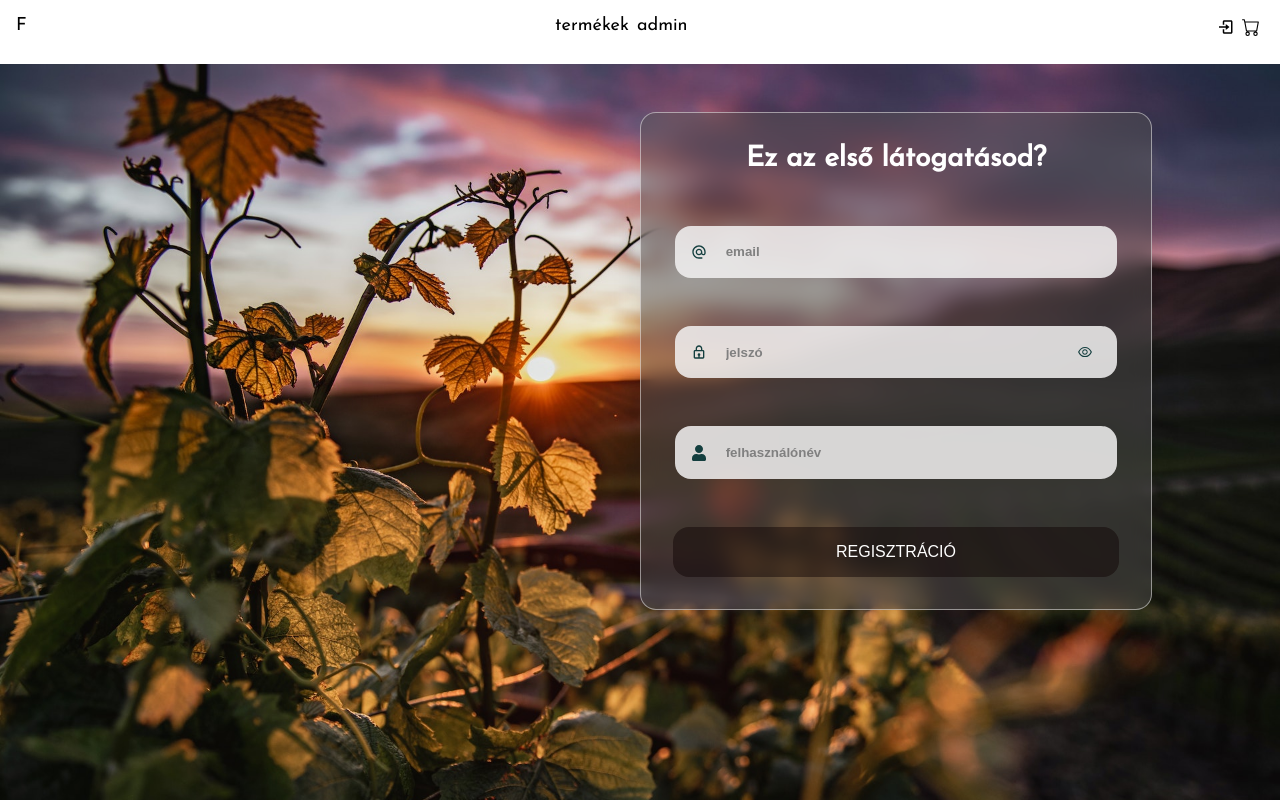
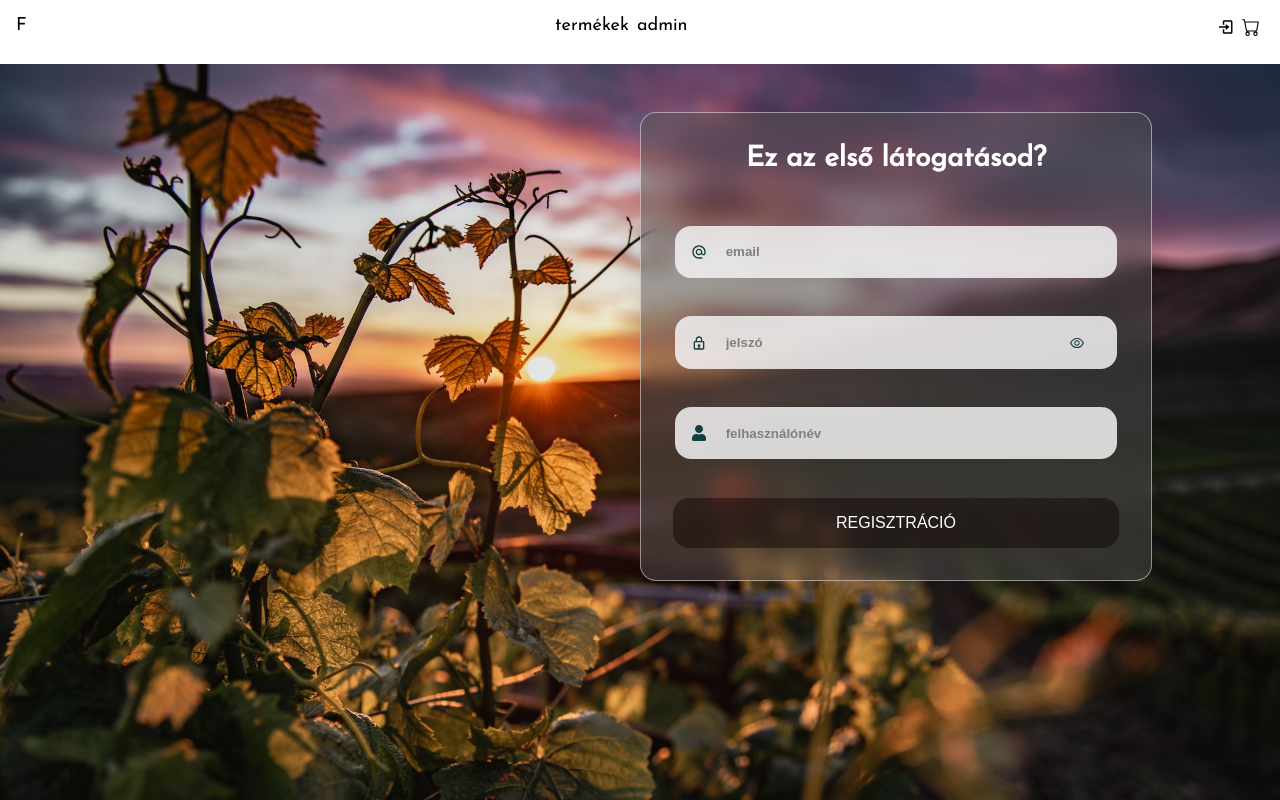
Before and after one commit to Zsofi24/webshop-project-react-nodejs, a React (Create React App) app in the folder frontend/: page /regisztracio in a window 1280 px wide. Built offline with nearby package versions, Linux system fonts and the light colour scheme; no server answers; a web font is replaced by a local one.

Commit message:
style: authForm change colors more visible

```diff
--- a/frontend/src/assets/css/main.css
+++ b/frontend/src/assets/css/main.css
@@ -195,8 +195,9 @@ input[type=checkbox] {
   margin: 1em 0;
 }
 .form-container .input-container__message {
-  min-height: 1.5rem;
-  margin: 0.5em;
+  margin: 0.6em 0;
+  padding: 0.4em 1em;
+  border-radius: 16px;
 }
 .form-container .input-container__message svg {
   vertical-align: text-bottom;
@@ -216,8 +217,8 @@ input[type=checkbox] {
 }
 .auth-form fieldset:has(> input:focus) {
   box-shadow: 1px 1px 25px rgba(31, 30, 30, 0.967);
-  background-color: rgb(239, 238, 238);
-  border: 4px solid rgba(16, 4, 4, 0.778);
+  background-color: rgb(252, 249, 249);
+  outline: 4px solid rgba(16, 4, 4, 0.778);
 }
 .auth-form fieldset span {
   text-align: center;
@@ -271,6 +272,7 @@ input[type=checkbox] {
   color: rgb(114, 8, 8);
   font-weight: bold;
   text-shadow: 0px 0px 10px rgba(250, 250, 250, 0.927);
+  background-color: rgba(241, 241, 241, 0.4588235294);
 }
 
 .order-form-wrapper {
--- a/frontend/src/assets/scss/components/_authForm.scss
+++ b/frontend/src/assets/scss/components/_authForm.scss
@@ -87,8 +87,10 @@
         margin: 1em 0;
 
         &__message {
-            min-height: 1.5rem;
-            margin: 0.5em;
+            // min-height: 1.5rem;
+            margin: 0.6em 0;
+            padding: 0.4em 1em;
+            border-radius: 16px;
 
             svg {
                 vertical-align: text-bottom;
@@ -113,8 +115,8 @@
 
         &:has(> input:focus) {
             box-shadow: 1px 1px 25px rgba(31, 30, 30, 0.967);
-            background-color: rgb(239, 238, 238);
-            border: 4px solid rgba(16, 4, 4, 0.778);
+            background-color: rgb(252, 249, 249);
+            outline: 4px solid rgba(16, 4, 4, 0.778);
         }
 
         span {
@@ -164,6 +166,7 @@
         color: $clr-error;
         font-weight: bold;
         text-shadow:  0px 0px 10px rgba(250, 250, 250, 0.927);
+        background-color: #f1f1f175;
     }
 
 }
--- a/frontend/src/components/RegistrationForm.js
+++ b/frontend/src/components/RegistrationForm.js
@@ -24,13 +24,13 @@ export default function RegistrationForm({formData, handleChange, submitRegistra
                             placeholder='email'
                             onChange={(e) => handleChange(e)}
                         />
+                        <span>{formData.email.valid && <GiCheckMark />}</span>
                     </fieldset>
-                    <div className={`${formData.email.valid ? "valid" : "invalid"} input-container__message`}>
+                    <div className={`${formData.email.valid ? "valid" : formData.email.value ? "invalid" : ""} input-container__message`}>
                         {(!formData.email.valid && !formData.email.value)
                             ? ""
-                            : formData.email.valid
-                                ? <GiCheckMark />
-                                : <><AiFillExclamationCircle /> Helyes e-mail formátumot adjon meg!</>
+                            : !formData.email.valid
+                                && <><AiFillExclamationCircle /> Helyes e-mail formátumot adjon meg!</>
                           }
                     </div>
                 </div>
@@ -46,13 +46,13 @@ export default function RegistrationForm({formData, handleChange, submitRegistra
                             onChange={(e) => handleChange(e)}
                         />
                         <span onClick={() => setPasswordVisible(prev => !prev)}>{passwordVisible ? <AiOutlineEyeInvisible /> : <AiOutlineEye /> }</span>
+                        <span>{formData.password.valid && <GiCheckMark />}</span>
                     </fieldset>
-                    <div className={`${formData.password.valid ? "valid" : "invalid"} input-container__message`}>
+                    <div className={`${formData.password.valid ? "valid" : formData.password.value ? "invalid" : ""} input-container__message`}>
                         {(!formData.password.valid && !formData.password.value)
                             ? null
-                            : formData.password.valid
-                                ? <GiCheckMark />
-                                : <><AiFillExclamationCircle /> Minimum 4 karakter</>
+                            : !formData.password.valid
+                                && <><AiFillExclamationCircle /> Minimum 4 karakter</>
                           }
                     </div>
                 </div>
@@ -67,13 +67,13 @@ export default function RegistrationForm({formData, handleChange, submitRegistra
                             value={formData.username.value}
                             onChange={(e) => handleChange(e)}
                         />
+                        <span>{formData.username.valid && <GiCheckMark />}</span>
                     </fieldset>
-                    <div className={`${formData.username.valid ? "valid" : "invalid"} input-container__message`}>
+                    <div className={`${formData.username.valid ? "valid" : formData.username.value ? "invalid" : ""} input-container__message`}>
                         {(!formData.username.valid && !formData.username.value)
                             ? null
-                            : formData.username.valid
-                                ? <GiCheckMark />
-                                : <><AiFillExclamationCircle /> Minimum 2 karakter</>
+                            : !formData.username.valid
+                                && <><AiFillExclamationCircle /> Minimum 2 karakter</>
                           }
                     </div>
                 </div>
```
Also changed, not shown: 1 other file (tests, documents, lock files or other folders).
